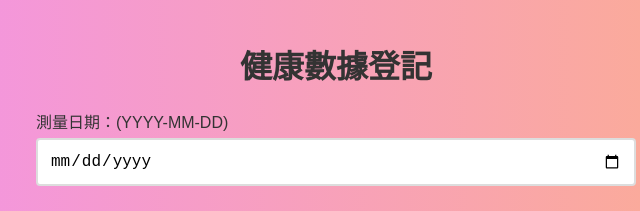
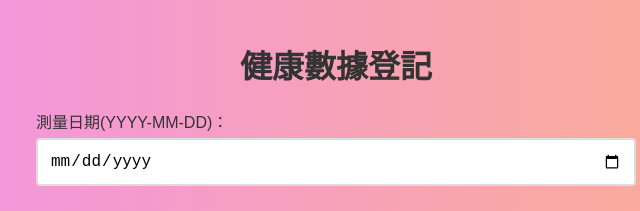
Before and after one commit to suniklun/health-data-logger, a plain HTML site: page index.html in a window 1280 px wide. Shown: the top 211 px of the page, 304-944 px from the left. Drawn offline with Linux system fonts and the light colour scheme.

Commit message:
Update index.html

```diff
--- a/index.html
+++ b/index.html
@@ -9,7 +9,7 @@
 <body>
     <h1>健康數據登記</h1>
     <form id="health-form">
-        <label for="measurement-date">測量日期：(YYYY-MM-DD)</label>
+        <label for="measurement-date">測量日期(YYYY-MM-DD)：</label>
         <input type="date" id="measurement-date" name="measurement-date" required><br><br>
 
         <label for="temperature">體溫 (°C)：</label>
```
